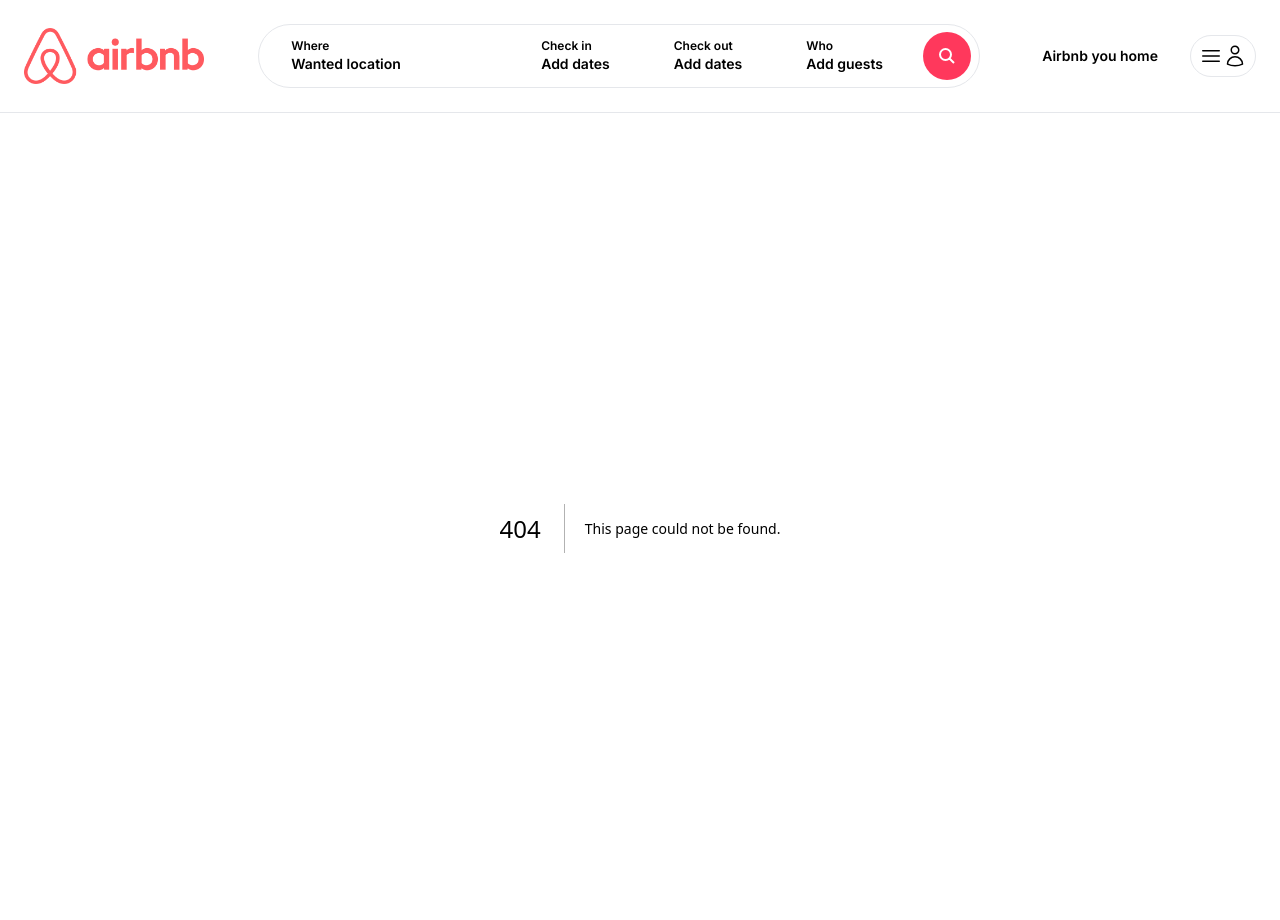
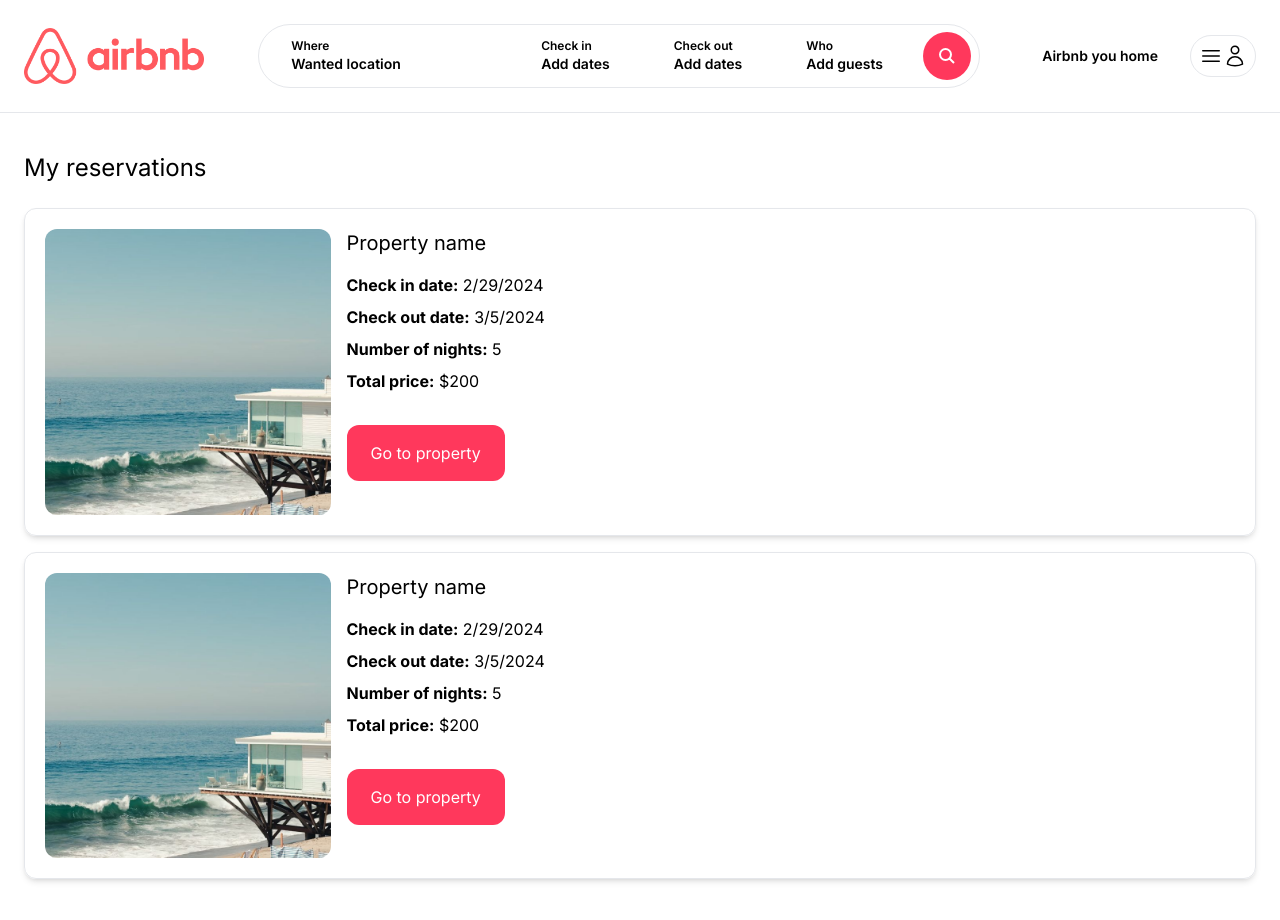
Before and after one commit to fsantamaria1/airbnb-clone, a Next.js app in the folder airbnb-clone/: page /myreservations in a window 1280 px wide. Before the commit this address had no page. Shown: the top 920 px of the page. Built offline with nearby package versions, Linux system fonts and the light colour scheme.

Commit message:
Create static MyReservationsPage

```diff
--- /dev/null
+++ b/airbnb-clone/app/myreservations/page.tsx
@@ -0,0 +1,63 @@
+import Image from "next/image";
+
+const MyResevationsPage = () => {
+    return (
+        <main className="max-w-[1500px] mx-auto px-6 pb-6">
+                <h1 className="my-6 text-2xl">My reservations</h1>
+
+                <div className="space-y-4">
+                    <div className="p-5 grid grid-cols-1 md:grid-cols-4 gap-4 shadow-md border borger-gray-300 rounded-xl">
+                        <div className="col-span-1">
+                            <div className="relative overflow-hidden aspect-square rounded-xl">
+                                <Image
+                                    fill
+                                    src="/beach_1.jpg"
+                                    alt="Reservation image"
+                                    className="hover:scale-110 object-cover transition h-full w-full"
+                                />
+                            </div>
+                        </div>
+
+                        <div className="cols-span-1 md:col-span-3">
+                            <h2 className="mb-4 text-xl">Property name</h2>
+
+                            <p className="mb-2"><strong>Check in date:</strong> 2/29/2024</p>
+                            <p className="mb-2"><strong>Check out date:</strong> 3/5/2024</p>
+
+                            <p className="mb-2"><strong>Number of nights:</strong> 5</p>
+                            <p className="mb-2"><strong>Total price:</strong> $200</p>
+
+                            <div className="mt-6 inline-block cursor-pointer py-4 px-6 bg-airbnb text-white rounded-xl">Go to property</div>
+                        </div>
+                    </div>
+
+                    <div className="p-5 grid grid-cols-1 md:grid-cols-4 gap-4 shadow-md border borger-gray-300 rounded-xl">
+                        <div className="col-span-1">
+                            <div className="relative overflow-hidden aspect-square rounded-xl">
+                                <Image
+                                    fill
+                                    src="/beach_1.jpg"
+                                    alt="Reservation image"
+                                    className="hover:scale-110 object-cover transition h-full w-full"
+                                />
+                            </div>
+                        </div>
+
+                        <div className="cols-span-1 md:col-span-3">
+                            <h2 className="mb-4 text-xl">Property name</h2>
+
+                            <p className="mb-2"><strong>Check in date:</strong> 2/29/2024</p>
+                            <p className="mb-2"><strong>Check out date:</strong> 3/5/2024</p>
+
+                            <p className="mb-2"><strong>Number of nights:</strong> 5</p>
+                            <p className="mb-2"><strong>Total price:</strong> $200</p>
+
+                            <div className="mt-6 inline-block cursor-pointer py-4 px-6 bg-airbnb text-white rounded-xl">Go to property</div>
+                        </div>
+                    </div>
+                </div>
+        </main>
+    )
+}
+
+export default MyResevationsPage;
```
